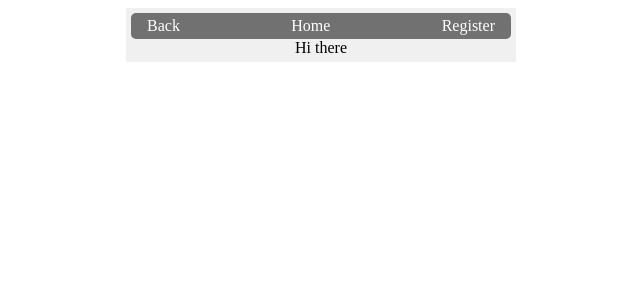
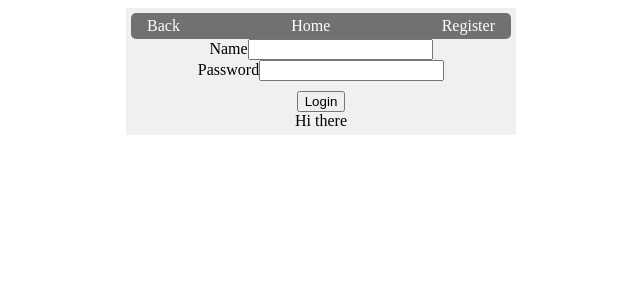
Before and after one commit to pete-h-87/Surf-App-Mono, a React (Create React App) app in the folder frontend/: page /login in a window 1280 px wide. Shown: the top 300 px of the page, without its empty margins (319-959 px from the left). Built offline with nearby package versions, Linux system fonts and the light colour scheme; no server answers.

Commit message:
attempting to login successfully with matching usernames and passwords

```diff
--- a/frontend/src/components/Login/Login.js
+++ b/frontend/src/components/Login/Login.js
@@ -1,9 +1,23 @@
 import React from "react";
 import styles from "./Login.module.css";
 import { Link } from "react-router-dom";
+import { loggingInTheUser } from "../../util";
 
 export const Login = () => {
-
+  const handleSubmit = async (e) => {
+    e.preventDefault();
+    const formData = new FormData(e.target);
+    const data = {
+      name: formData.get("name"),
+      password: formData.get("password"),
+    };
+    console.log(data);
+    try {
+      await loggingInTheUser(data);
+    } catch (err) {
+      console.log(err);
+    }
+  };
 
   return (
     <div className={styles.page}>
@@ -20,8 +34,21 @@ export const Login = () => {
           </li>
         </ul>
       </nav>
-      <form action="">
-
+      <form
+        name="login"
+        action="/register"
+        onSubmit={handleSubmit}
+        method="POST"
+      >
+        <div>
+          <label for="name">Name</label>
+          <input type="text" id="name" name="name" required />
+        </div>
+        <div>
+          <label for="password">Password</label>
+          <input type="text" id="password" name="password" required />
+        </div>
+        <button type="submit">Login</button>
       </form>
       <div>Hi there</div>
     </div>
--- a/frontend/src/util/index.js
+++ b/frontend/src/util/index.js
@@ -191,6 +191,25 @@ export const createNewUser = async (data) => {
   }
 }
 
+export const loggingInTheUser = async (data) => {
+  try {
+    const res = await fetch("/api/userRoute/users/loginUser", {
+      method: "POST",
+      headers: {
+        "Content-Type": "application/json",
+      },
+      body: JSON.stringify(data),
+    });
+    if (!res.ok) {
+      throw new Error("Network response was not ok for finding USER");
+    }
+    await res.json();
+  } catch (err) {
+    console.error("Error finding USER:", err);
+    throw err;
+  }
+}
+
 
 // STEP SEVEN - since we now have a port that's listening, we can create some utilities that throw
 // some http towards that port, with requests to go down certain paths with certain payloads.
```
Also changed, not shown: 2 other files (tests, documents, lock files or other folders).
